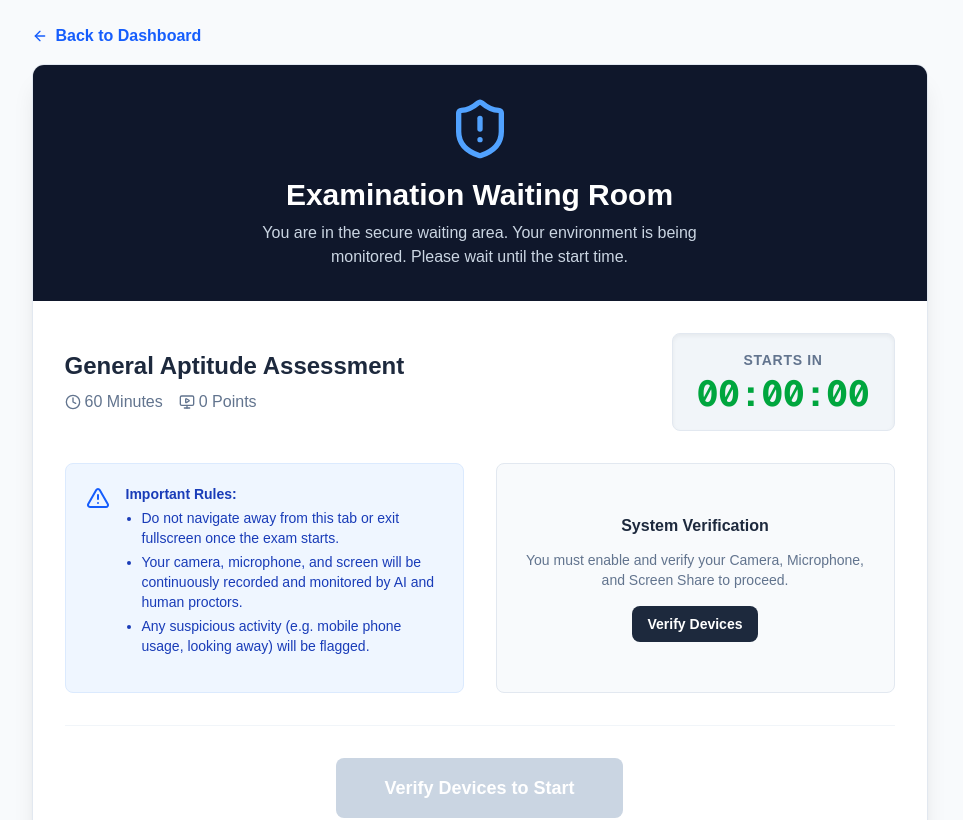
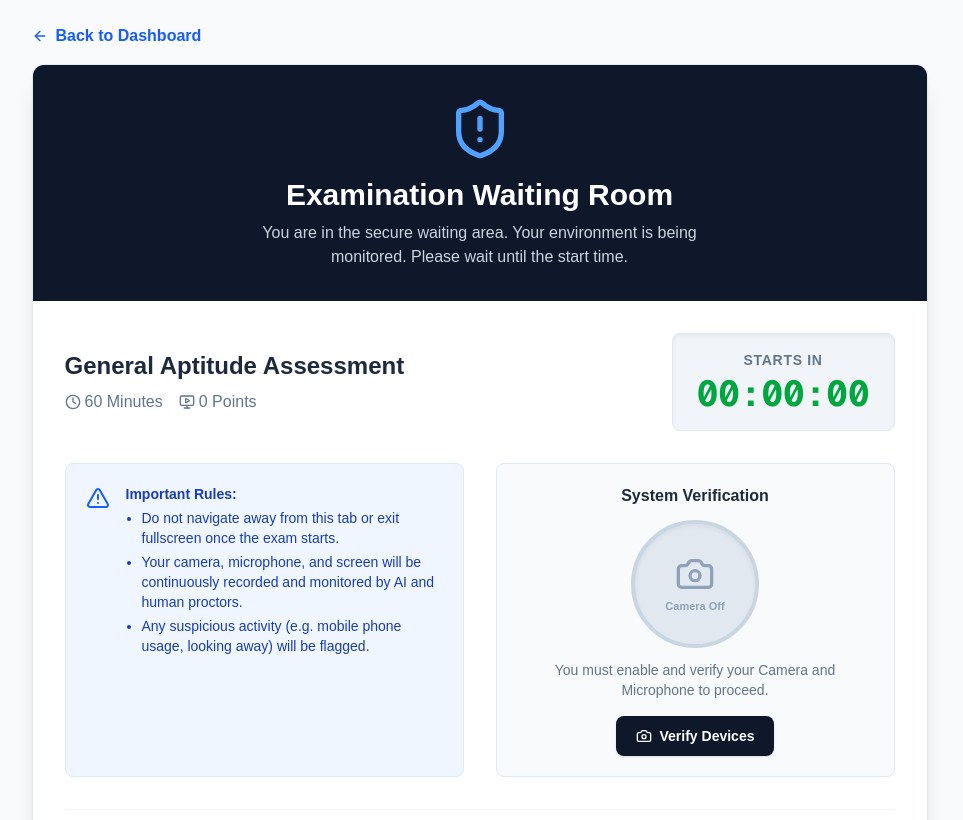
Before and after one commit to lohithbudidha-oss/proctorguardAI, a Next.js app in the folder frontend/: page /candidate/exams/1/waiting-room in a window 1280 px wide. Shown: the top 820 px of the page, without its empty margins (153-1116 px from the left). Built offline with nearby package versions, Linux system fonts and the light colour scheme; no server answers.

Commit message:
fix(candidate): resolve black screen in waiting room system verification by binding video stream on mount

```diff
--- a/frontend/src/app/candidate/exams/[id]/waiting-room/page.tsx
+++ b/frontend/src/app/candidate/exams/[id]/waiting-room/page.tsx
@@ -1,8 +1,8 @@
 'use client';
 
-import React, { useState, useEffect, Suspense } from 'react';
+import React, { useState, useEffect, Suspense, useRef, useCallback } from 'react';
 import { useRouter, useParams } from 'next/navigation';
-import { Clock, ShieldAlert, MonitorPlay, AlertTriangle, ArrowLeft } from 'lucide-react';
+import { Clock, ShieldAlert, MonitorPlay, AlertTriangle, ArrowLeft, Camera, Loader2 } from 'lucide-react';
 import Link from 'next/link';
 import api from '@/lib/api';
 
@@ -15,8 +15,26 @@ function WaitingRoomContent() {
   const [canStart, setCanStart] = useState(false);
   const [countdown, setCountdown] = useState('');
   const [devicesEnabled, setDevicesEnabled] = useState(false);
+  const [verifying, setVerifying] = useState(false);
   const [streamError, setStreamError] = useState('');
-  const videoRef = React.useRef<HTMLVideoElement>(null);
+  const [mediaStream, setMediaStream] = useState<MediaStream | null>(null);
+  const mediaStreamRef = useRef<MediaStream | null>(null);
+  const videoRef = useRef<HTMLVideoElement | null>(null);
+
+  // Callback ref: when the video element mounts into DOM, attach the stream immediately
+  const setVideoRef = useCallback((node: HTMLVideoElement | null) => {
+    videoRef.current = node;
+    if (node && mediaStreamRef.current) {
+      node.srcObject = mediaStreamRef.current;
+      node.muted = true;
+      const playPromise = node.play();
+      if (playPromise !== undefined) {
+        playPromise.catch(err => {
+          console.warn('Video play error on ref attach:', err);
+        });
+      }
+    }
+  }, []);
 
   // Fetch exam details to know start time
   useEffect(() => {
@@ -39,7 +57,6 @@ function WaitingRoomContent() {
 
     // No scheduled start — immediately allow start
     if (!exam.startAt) {
-      // defer to avoid setState-in-effect lint error
       const t1 = setTimeout(() => setCountdown('00:00:00'), 0);
       const t2 = setTimeout(() => setCanStart(true), 0);
       return () => { clearTimeout(t1); clearTimeout(t2); };
@@ -56,7 +73,7 @@ function WaitingRoomContent() {
         setCanStart(true);
       } else {
         const hours = Math.floor((distance % (1000 * 60 * 60 * 24)) / (1000 * 60 * 60));
-        const minutes = Math.floor((distance % (1000 * 60 * 60)) / (1000 * 60));
+        const minutes = Math.floor((distance % (1000 * 60)) / (1000 * 60));
         const seconds = Math.floor((distance % (1000 * 60)) / 1000);
         setCountdown(
           `${hours.toString().padStart(2, '0')}:${minutes.toString().padStart(2, '0')}:${seconds.toString().padStart(2, '0')}`
@@ -67,35 +84,109 @@ function WaitingRoomContent() {
     return () => clearInterval(interval);
   }, [exam]);
 
+  // Keep video source updated if stream or enabled state changes
+  useEffect(() => {
+    if (videoRef.current && mediaStreamRef.current) {
+      const video = videoRef.current;
+      video.srcObject = mediaStreamRef.current;
+      video.muted = true;
+      const playPromise = video.play();
+      if (playPromise !== undefined) {
+        playPromise.catch(err => {
+          console.warn('Video play error in effect:', err);
+        });
+      }
+    }
+  }, [mediaStream, devicesEnabled]);
+
   const verifyDevices = async () => {
     setStreamError('');
+    setVerifying(true);
     try {
-      // Ask for Camera & Mic
-      const stream = await navigator.mediaDevices.getUserMedia({ video: true, audio: false });
+      if (mediaStreamRef.current) {
+        mediaStreamRef.current.getTracks().forEach(t => t.stop());
+        mediaStreamRef.current = null;
+      }
+
+      const stream = await navigator.mediaDevices.getUserMedia({
+        video: {
+          width: { ideal: 640 },
+          height: { ideal: 480 },
+          facingMode: 'user'
+        },
+        audio: false
+      });
+
+      mediaStreamRef.current = stream;
+      setMediaStream(stream);
+      setDevicesEnabled(true);
+
       if (videoRef.current) {
         videoRef.current.srcObject = stream;
+        videoRef.current.muted = true;
+        videoRef.current.play().catch(err => console.warn('Video play error:', err));
       }
-
-      // Screen share will be requested in the attempt page
-
-      setDevicesEnabled(true);
-    } catch (err) {
-      console.error(err);
-      setStreamError('You must grant access to Camera, Microphone, and Screen Share to continue.');
+    } catch (err: any) {
+      console.error('Camera error in waiting room:', err);
+      if (err.name === 'NotFoundError' || err.message?.includes('not found') || err.name === 'DevicesNotFoundError') {
+        try {
+          const canvas = document.createElement('canvas');
+          canvas.width = 640;
+          canvas.height = 480;
+          const ctx = canvas.getContext('2d');
+          setInterval(() => {
+            if (ctx) {
+              ctx.fillStyle = '#0f172a';
+              ctx.fillRect(0, 0, 640, 480);
+              ctx.fillStyle = '#10b981';
+              ctx.font = 'bold 26px sans-serif';
+              ctx.textAlign = 'center';
+              ctx.fillText('CAMERA VERIFIED', 320, 220);
+              ctx.fillStyle = '#94a3b8';
+              ctx.font = '16px sans-serif';
+              ctx.fillText('(Demo Stream Active)', 320, 260);
+            }
+          }, 500);
+          const demoStream = canvas.captureStream(30);
+          mediaStreamRef.current = demoStream;
+          setMediaStream(demoStream);
+          setDevicesEnabled(true);
+          return;
+        } catch {
+          // ignore
+        }
+      }
+      setStreamError(
+        err.name === 'NotAllowedError' || err.name === 'PermissionDeniedError'
+          ? 'Camera permission denied. Please allow camera access in your browser settings to continue.'
+          : 'Could not access camera. Please check your camera permissions or make sure another app is not using it.'
+      );
+    } finally {
+      setVerifying(false);
     }
   };
 
+  // Clean up stream on unmount
   useEffect(() => {
-    const video = videoRef.current;
     return () => {
-      if (video && video.srcObject) {
-        (video.srcObject as MediaStream).getTracks().forEach(t => t.stop());
+      if (mediaStreamRef.current) {
+        mediaStreamRef.current.getTracks().forEach(t => t.stop());
+        mediaStreamRef.current = null;
       }
     };
   }, []);
 
   const handleStart = async () => {
     try {
+      // Clean up waiting room camera tracks before navigating so the attempt page has exclusive webcam access
+      if (mediaStreamRef.current) {
+        mediaStreamRef.current.getTracks().forEach(t => t.stop());
+        mediaStreamRef.current = null;
+      }
+      if (videoRef.current) {
+        videoRef.current.srcObject = null;
+      }
+
       // Create attempt on server
       const res = await api.post(`/candidate/exams/${examId}/start`);
       const attemptId = res.data.attempt._id || res.data.attempt.id;
@@ -175,20 +266,56 @@ function WaitingRoomContent() {
               <h3 className="font-bold text-slate-800 mb-3">System Verification</h3>
               {!devicesEnabled ? (
                 <>
-                  <p className="text-sm text-slate-500 text-center mb-4">You must enable and verify your Camera, Microphone, and Screen Share to proceed.</p>
-                  <button onClick={verifyDevices} className="px-4 py-2 bg-slate-800 text-white rounded-lg hover:bg-slate-700 transition font-semibold text-sm">
-                    Verify Devices
+                  <div className="w-32 h-32 rounded-full overflow-hidden border-4 border-slate-300 mb-3 shadow-inner bg-slate-200 flex flex-col items-center justify-center text-slate-400">
+                    <Camera className="w-10 h-10 mb-1 text-slate-400" />
+                    <span className="text-[11px] font-semibold">Camera Off</span>
+                  </div>
+                  <p className="text-sm text-slate-500 text-center mb-4 max-w-xs">
+                    You must enable and verify your Camera and Microphone to proceed.
+                  </p>
+                  <button
+                    onClick={verifyDevices}
+                    disabled={verifying}
+                    className="px-5 py-2.5 bg-slate-900 text-white rounded-lg hover:bg-slate-800 transition font-semibold text-sm shadow-sm flex items-center cursor-pointer disabled:opacity-50"
+                  >
+                    {verifying ? (
+                      <>
+                        <Loader2 className="w-4 h-4 mr-2 animate-spin" /> Verifying...
+                      </>
+                    ) : (
+                      <>
+                        <Camera className="w-4 h-4 mr-2" /> Verify Devices
+                      </>
+                    )}
                   </button>
-                  {streamError && <p className="text-red-500 text-xs mt-3 font-bold">{streamError}</p>}
+                  {streamError && <p className="text-red-500 text-xs mt-3 font-bold text-center max-w-xs">{streamError}</p>}
                 </>
               ) : (
                 <div className="w-full flex flex-col items-center">
-                  <div className="w-32 h-32 rounded-full overflow-hidden border-4 border-emerald-500 mb-3 shadow-lg bg-black">
-                    <video ref={videoRef} autoPlay playsInline muted className="w-full h-full object-cover transform scale-x-[-1]" />
+                  <div className="w-32 h-32 rounded-full overflow-hidden border-4 border-emerald-500 mb-3 shadow-lg bg-black relative">
+                    <video
+                      ref={setVideoRef}
+                      autoPlay
+                      playsInline
+                      muted
+                      onLoadedMetadata={(e) => {
+                        const target = e.currentTarget;
+                        target.muted = true;
+                        target.play().catch(console.warn);
+                      }}
+                      className="w-full h-full object-cover"
+                      style={{ transform: 'scaleX(-1)' }}
+                    />
                   </div>
-                  <p className="text-emerald-600 font-bold text-sm flex items-center">
-                    <ShieldAlert className="w-4 h-4 mr-1" /> Surveillance Active
+                  <p className="text-emerald-600 font-bold text-sm flex items-center mb-2">
+                    <ShieldAlert className="w-4 h-4 mr-1 text-emerald-500" /> Surveillance Active
                   </p>
+                  <button
+                    onClick={verifyDevices}
+                    className="text-xs text-slate-500 hover:text-slate-800 underline font-medium cursor-pointer"
+                  >
+                    Re-test Camera
+                  </button>
                 </div>
               )}
             </div>
```
